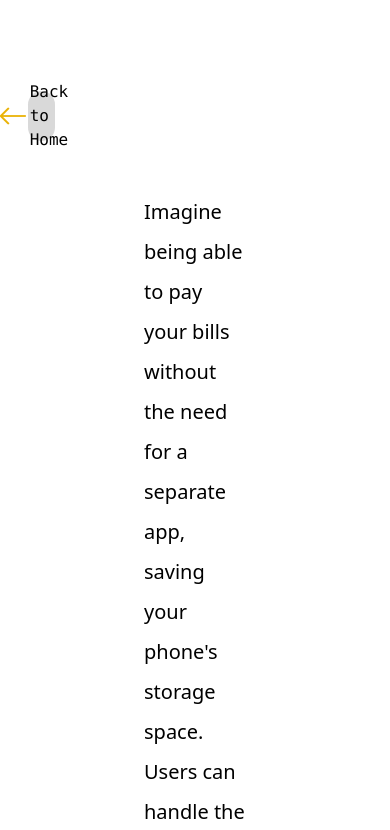
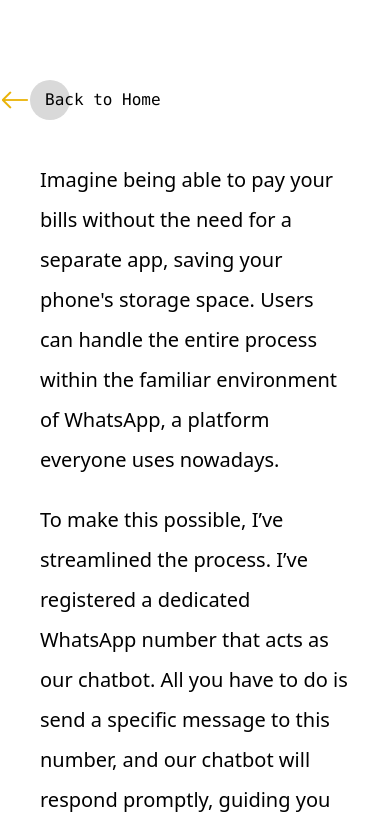
Before and after one commit to mdwikycahyo/Alami-Technical-Assesment, a React (Vite) app: page /#/project/wa-chatbot in a window 390 px wide. Shown: the top 830 px of the page. Built offline with nearby package versions, Linux system fonts and the light colour scheme.

Commit message:
fixing responsive design

```diff
--- a/src/pages/Home.tsx
+++ b/src/pages/Home.tsx
@@ -26,7 +26,7 @@ const Root: React.FC = () => {
     const getThreshold = () => {
       // You can customize these values based on your design and preferences
       const desktopThreshold = 0.5;
-      const mobileThreshold = 0.7;
+      const mobileThreshold = 0.2;
 
       // You might need to adjust the width condition based on your specific breakpoints
       return window.innerWidth > 768 ? desktopThreshold : mobileThreshold;
--- a/src/pages/projects/wa-chatbot/index.tsx
+++ b/src/pages/projects/wa-chatbot/index.tsx
@@ -6,17 +6,17 @@ const WAChatbot: React.FC = () => {
   return (
     <>
       <div id="container" className="flex-1 overflow-y-auto my-20">
-        <div className="w-1/4 mb-10 flex items-center justify-center">
+        <div className="md:w-1/4 mb-10 flex md:items-center md:justify-center">
           <Link
             to="/"
             className="flex items-center justify-center cursor-pointer hover:font-bold"
           >
             <i className="bi bi-arrow-left text-yellow-500 text-3xl" />
-            <div className="bg-[#D9D9D9] rounded-full w-[50px] h-[50px]" />
+            <div className="bg-[#D9D9D9] rounded-full w-[40px] h-[40px] md:w-[50px] md:h-[50px]" />
             <p className="-ml-[25px] mr-2 font-mono">Back to Home</p>
           </Link>
         </div>
-        <div id="project-detail" className="mx-36">
+        <div id="project-detail" className="mx-10 md:mx-36">
           <p className="leading-10 font-[Helvetica Neue] font-normal antialiased text-xl">
             Imagine being able to pay your bills without the need for a separate
             app, saving your phone's storage space. Users can handle the entire
```
